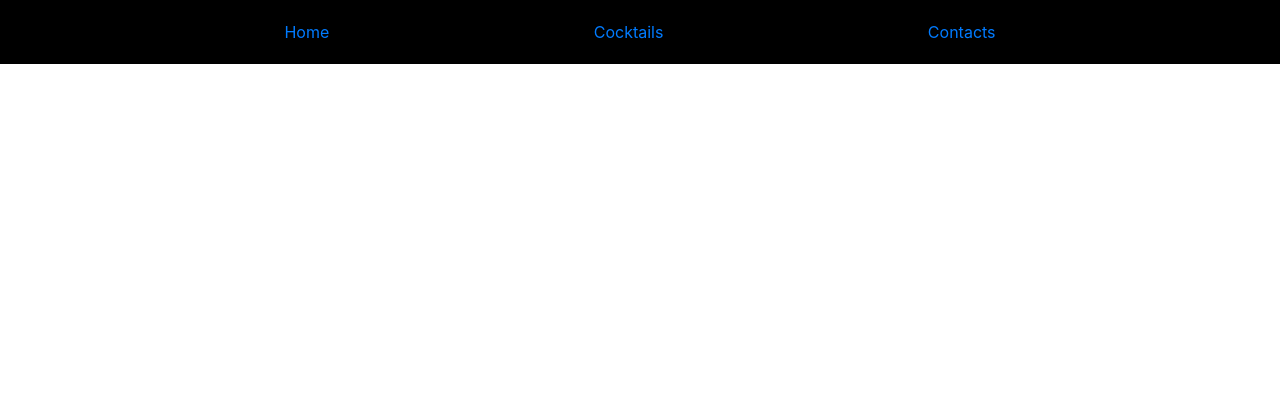
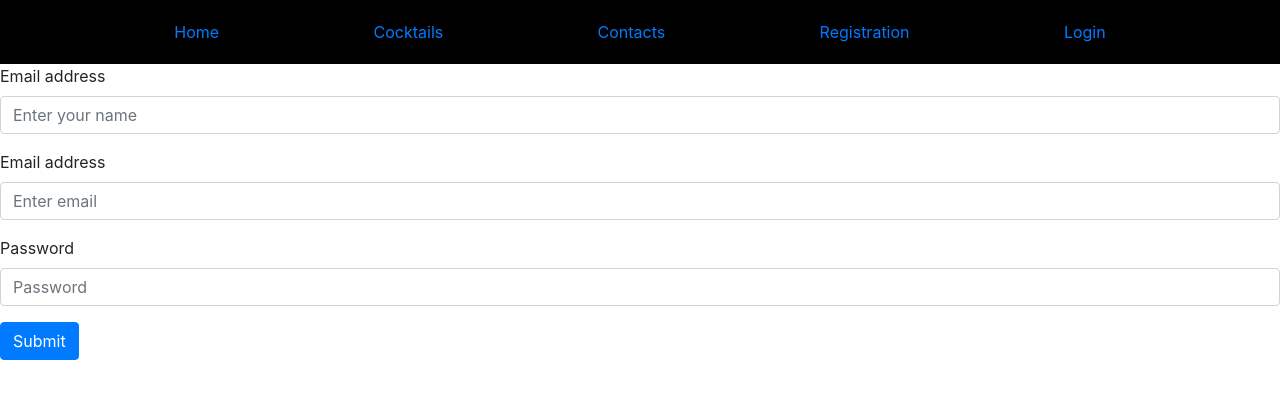
Before and after one commit to AleksaHrevtsova/cocktail-party, a React (Create React App) app: page /register in a window 1280 px wide. Shown: the top 398 px of the page. Built offline with nearby package versions, Linux system fonts and the light colour scheme.

Commit message:
start for signup & signin

```diff
--- a/src/components/Navigation/Navigation.js
+++ b/src/components/Navigation/Navigation.js
@@ -19,6 +19,16 @@ const Navigation = ({ match }) => {
         <li>
           <NavLink to={`${match.url}contacts`}>Contacts</NavLink>
         </li>
+        <li>
+          <NavLink to="/register" exact>
+            Registration
+          </NavLink>
+        </li>
+        <li>
+          <NavLink to="/login" exact>
+            Login
+          </NavLink>
+        </li>
       </ul>
     </nav>
   )
--- /dev/null
+++ b/src/pages/LoginPage/LoginPage.js
@@ -0,0 +1,52 @@
+import React, { Component } from 'react'
+import { Form, Button } from 'react-bootstrap'
+
+class LoginPage extends Component {
+  state = {
+    email: '',
+    password: '',
+  }
+  handleChange = (e) => {
+    const { name, value } = e.target
+    this.setState({ [name]: value })
+  }
+  handleSubmit = (e) => {
+    e.preventDefault()
+    this.setState({ email: '', password: '' })
+  }
+  render() {
+    const { handleChange, handleSubmit } = this
+    const { email, password } = this.state
+    return (
+      <>
+        <Form onSubmit={handleSubmit}>
+          <Form.Group controlId="formBasicEmail">
+            <Form.Label>Email address</Form.Label>
+            <Form.Control
+              type="email"
+              name="email"
+              placeholder="Enter email"
+              onChange={handleChange}
+              value={email}
+            />
+          </Form.Group>
+
+          <Form.Group controlId="formBasicPassword">
+            <Form.Label>Password</Form.Label>
+            <Form.Control
+              type="password"
+              name="password"
+              placeholder="Password"
+              onChange={handleChange}
+              value={password}
+            />
+          </Form.Group>
+          <Button variant="primary" type="submit">
+            Submit
+          </Button>
+        </Form>
+      </>
+    )
+  }
+}
+export default LoginPage
--- /dev/null
+++ b/src/pages/RegisterPage/RegisterPage.js
@@ -0,0 +1,63 @@
+import React, { Component } from 'react'
+import { Form, Button } from 'react-bootstrap'
+
+class RegisterPage extends Component {
+  state = {
+    name: '',
+    email: '',
+    password: '',
+  }
+  handleChange = (e) => {
+    const { name, value } = e.target
+    this.setState({ [name]: value })
+  }
+  handleSubmit = (e) => {
+    e.preventDefault()
+    this.setState({ name: '', email: '', password: '' })
+  }
+  render() {
+    const { handleChange, handleSubmit } = this
+    const { name, email, password } = this.state
+    return (
+      <>
+        <Form onSubmit={handleSubmit}>
+          <Form.Group controlId="formBasicEmail">
+            <Form.Label>Email address</Form.Label>
+            <Form.Control
+              type="text"
+              name="name"
+              placeholder="Enter your name"
+              onChange={handleChange}
+              value={name}
+            />
+          </Form.Group>
+          <Form.Group controlId="formBasicEmail">
+            <Form.Label>Email address</Form.Label>
+            <Form.Control
+              type="email"
+              name="email"
+              placeholder="Enter email"
+              onChange={handleChange}
+              value={email}
+            />
+          </Form.Group>
+
+          <Form.Group controlId="formBasicPassword">
+            <Form.Label>Password</Form.Label>
+            <Form.Control
+              type="password"
+              name="password"
+              placeholder="Password"
+              onChange={handleChange}
+              value={password}
+            />
+          </Form.Group>
+          <Button variant="primary" type="submit">
+            Submit
+          </Button>
+        </Form>
+      </>
+    )
+  }
+}
+export default RegisterPage
--- a/src/routes.js
+++ b/src/routes.js
@@ -21,5 +21,17 @@ const routes = [
     path: '/contacts',
     component: lazy(() => import('./pages/Contacts/Contacts')),
   },
+  {
+    key: uuid(),
+    exact: true,
+    path: '/register',
+    component: lazy(() => import('./pages/RegisterPage/RegisterPage')),
+  },
+  {
+    key: uuid(),
+    exact: true,
+    path: '/login',
+    component: lazy(() => import('./pages/LoginPage/LoginPage')),
+  },
 ]
 export default routes
```
Also changed, not shown: src/components/UserMenu/UserMenu.js (added, +22 -0 lines).
